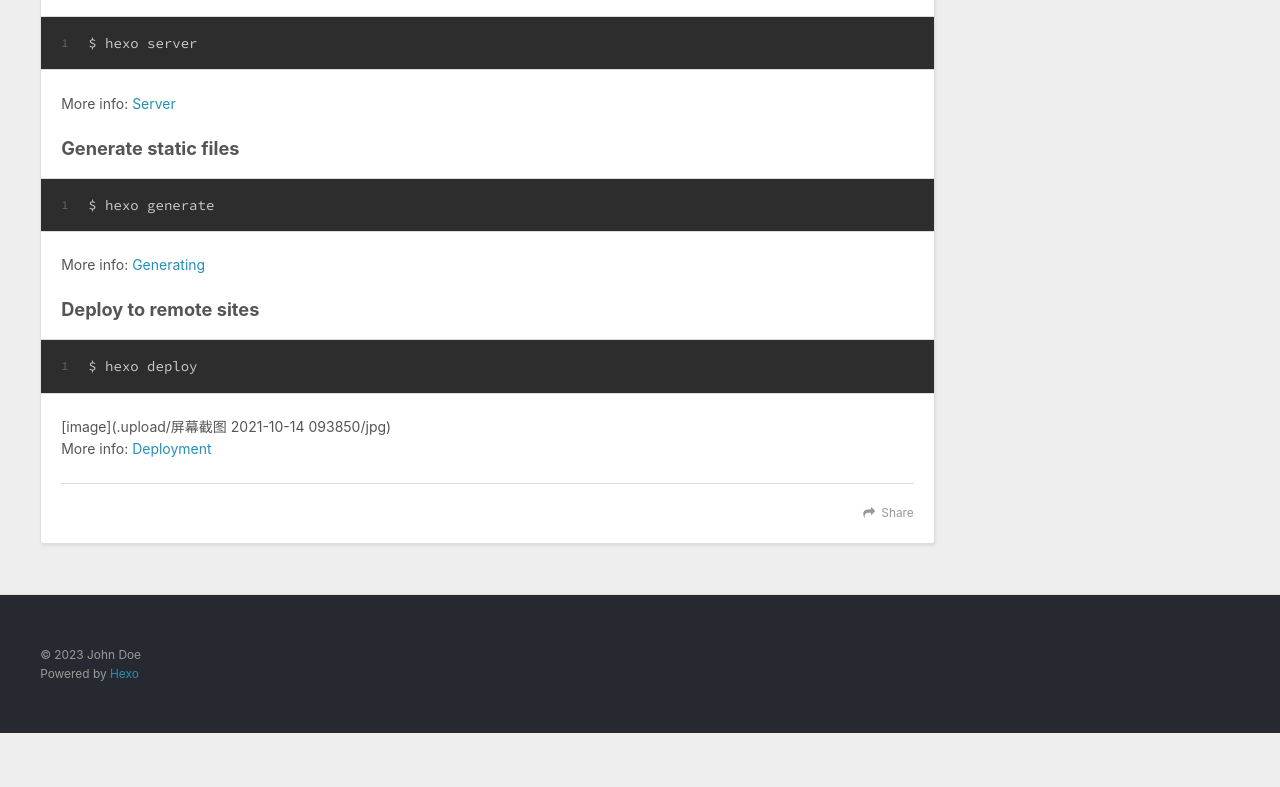
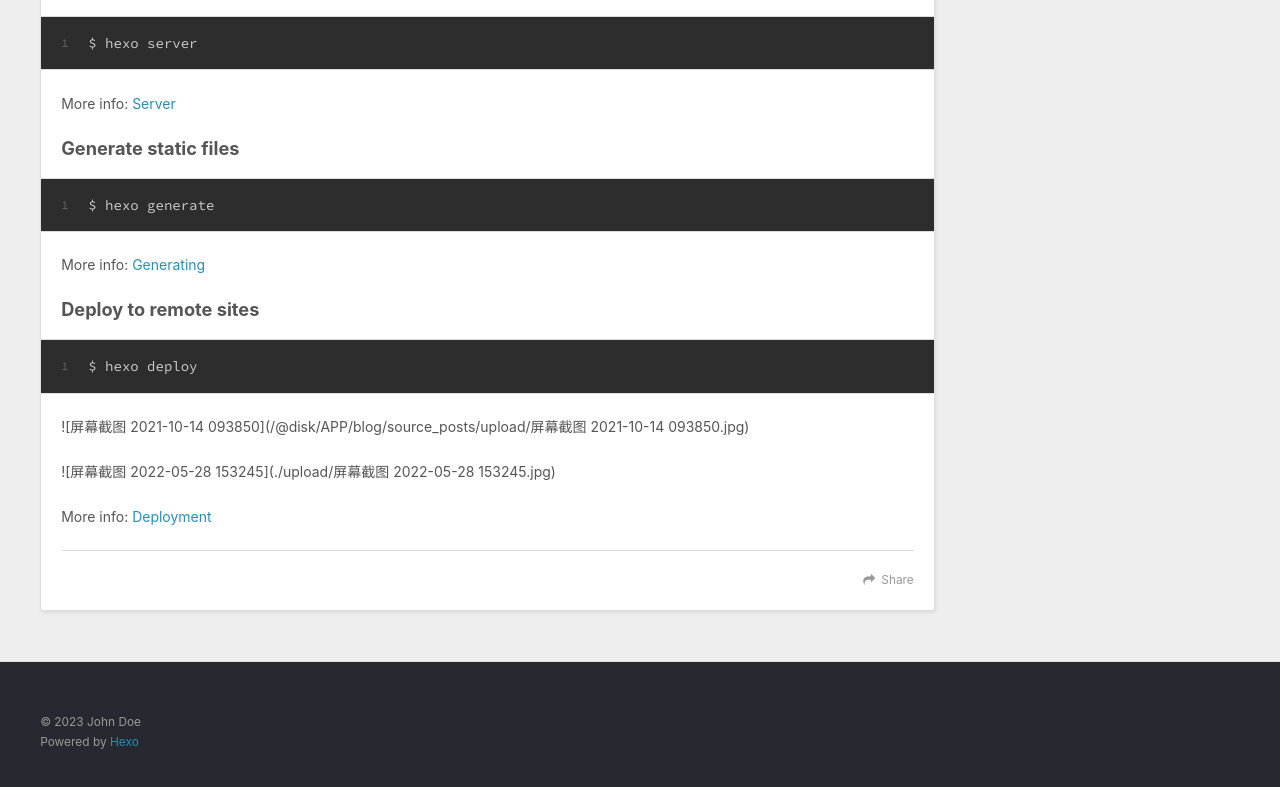
Before and after one commit to CHOASd/CHOASd.github.io, a plain HTML site: page 2023/03/23/hello-world/index.html in a window 1280 px wide. Shown: the part 753-1540 px from the top of the page. Before the commit the page ends 1486 px from the top, so only its background shows below. Drawn offline with nearby package versions, Linux system fonts and the light colour scheme.

Commit message:
Site updated: 2023-03-26 10:30:02

```diff
--- a/2023/03/23/hello-world/index.html
+++ b/2023/03/23/hello-world/index.html
@@ -15,7 +15,7 @@
 <meta property="og:description" content="Welcome to Hexo! This is your very first post. Check documentation for more info. If you get any problems when using Hexo, you can find the answer in troubleshooting or you can ask me on GitHub. Quick">
 <meta property="og:locale" content="en_US">
 <meta property="article:published_time" content="2023-03-23T14:02:23.651Z">
-<meta property="article:modified_time" content="2023-03-25T12:08:47.700Z">
+<meta property="article:modified_time" content="2023-03-26T02:29:35.129Z">
 <meta property="article:author" content="John Doe">
 <meta name="twitter:card" content="summary">
 
@@ -100,7 +100,9 @@
 <p>More info: <a target="_blank" rel="noopener" href="https://hexo.io/docs/generating.html">Generating</a></p>
 <h3 id="Deploy-to-remote-sites"><a href="#Deploy-to-remote-sites" class="headerlink" title="Deploy to remote sites"></a>Deploy to remote sites</h3><figure class="highlight bash"><table><tr><td class="gutter"><pre><span class="line">1</span><br></pre></td><td class="code"><pre><span class="line">$ hexo deploy</span><br></pre></td></tr></table></figure>
 
-<p>[image](.upload/屏幕截图 2021-10-14 093850/jpg)<br>More info: <a target="_blank" rel="noopener" href="https://hexo.io/docs/one-command-deployment.html">Deployment</a></p>
+<p>![屏幕截图 2021-10-14 093850](D:\APP\blog\source_posts\upload\屏幕截图 2021-10-14 093850.jpg)</p>
+<p>![屏幕截图 2022-05-28 153245](./upload/屏幕截图 2022-05-28 153245.jpg)</p>
+<p>More info: <a target="_blank" rel="noopener" href="https://hexo.io/docs/one-command-deployment.html">Deployment</a></p>
 
 
     </div>
```
Also changed, not shown: index.html (+3 -1 lines).
